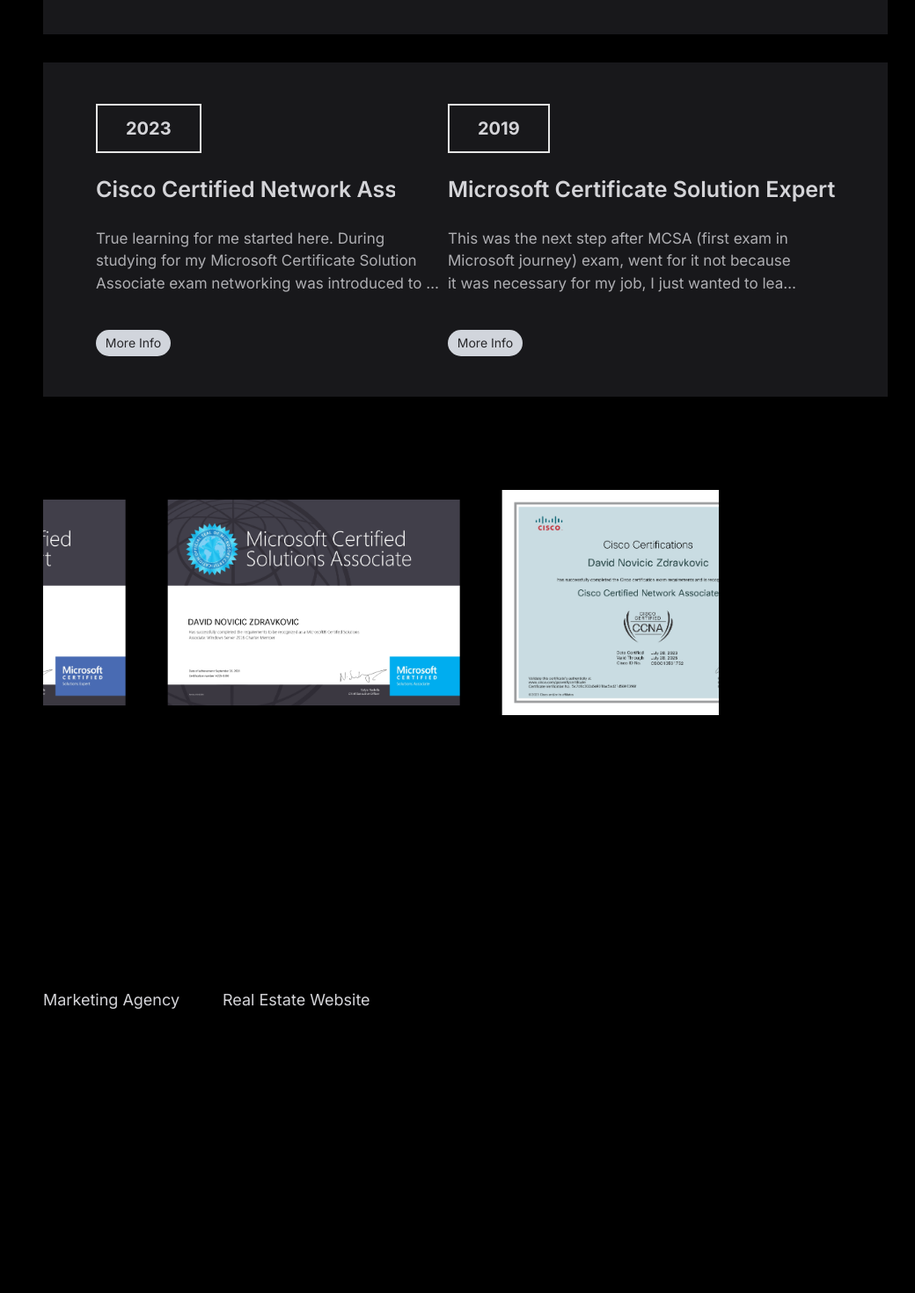
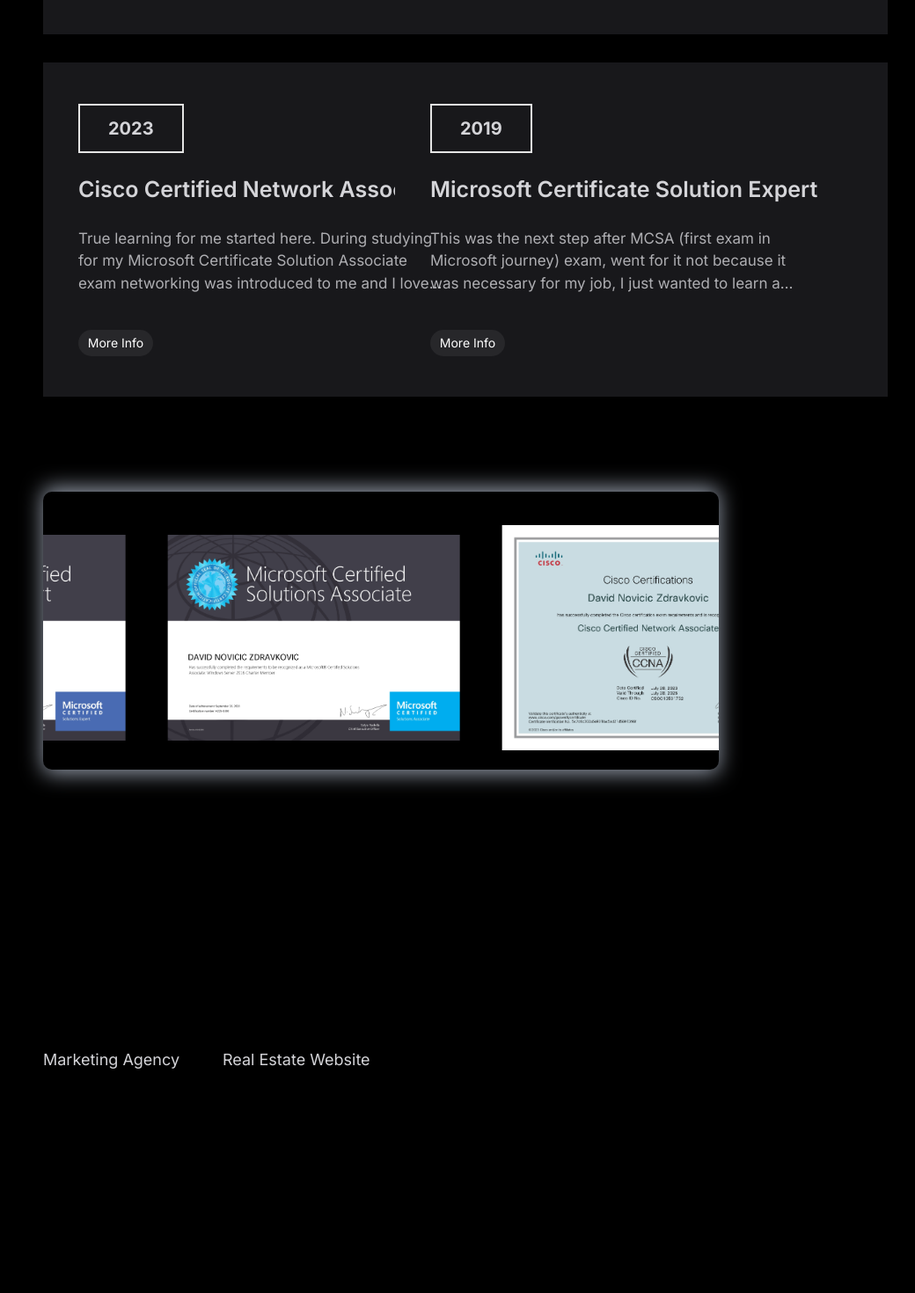
Before and after one commit to davidnovicic/davidnovicic.github.io, a Next.js app: page / in a window 1280 px wide. Shown: the part 1980-3450 px from the top of the page at 88% size, without its empty margins (207-1247 px from the left). Built offline with nearby package versions, Linux system fonts and the light colour scheme; no server answers.

Commit message:
changed some staff, relax

```diff
--- a/components/Contact.tsx
+++ b/components/Contact.tsx
@@ -17,7 +17,7 @@
     >
       <div className=" mx-auto grid grid-col-1 md:grid-cols-2 w-[60%]">
         <div className="flex place-items-center">
-          <div className="absolute z-10 flex flex-col ml-12 mt-10 ">
+          <div className="absolute z-10 flex flex-col ml-12 mt-17 ">
             <div className="flex -ml-5 md:ml-5">
               <div className=" md:w-[6.5.rem] md:h-[6.5rem] w-[5rem] h-[5rem]  rounded-full">
                 <FaMapMarkedAlt className="md:w-[4rem] md:h-[2rem] w-[2.5rem] h-[2.5rem] text-white" />
--- a/components/Projects.tsx
+++ b/components/Projects.tsx
@@ -59,11 +59,11 @@
     <div className="overflow-x-hidden">
       {moreInfo === -1 && (
         <div className="">
-          <div id="Projects" className=" bg-black py-10">
+          <div id="Projects" className=" bg-black py-7">
             <h1
               data-aos="fade-right"
               data-aos-delay="600"
-              className="text-zinc-300 ml-25 md:ml-95 py-20 text-5xl"
+              className="text-zinc-300 ml-22 md:ml-95 py-20 text-5xl"
             >
               {" "}
               Projects{" "}
@@ -90,7 +90,7 @@
                       />
                       <button
                         onClick={() => handleInfo(index)}
-                        className="absolute bottom-0 left-0 ml-6 mb-3 mt-1 group focus:scale-120 duration-100 hover:scale-120 hover:bg-zinc-900 hover:text-white active:scale-105 flex items-center justify-center gap-2 h-[1.5rem] w-[5rem] bg-gray-200 text-zinc-900 border-1 border-gray-300 rounded-full outline-none transition-all text-xs"
+                        className="absolute bottom-0 left-0 ml-6 mb-3 mt-1 group focus:scale-120 duration-100 hover:scale-120 hover:text-white active:scale-105 flex items-center justify-center gap-2 h-[1.5rem] w-[5rem] bg-zinc-800 text-white rounded-full outline-none transition-all text-xs"
                       >
                         {" "}
                         More Info
@@ -122,7 +122,7 @@
             <div
               data-aos="fade-left"
               data-aos-delay="400"
-              className="hover:scale-105 transform transition-all duration-100 mt-2 ml-8 md:-ml-7 bg-zinc-900 w-[340px] h-[350px] md:w-[450px] md:h-[350px] "
+              className="rounded-lg hover:scale-105 transform transition-all duration-100 mt-2 ml-8 md:-ml-7 bg-zinc-900 w-[340px] h-[350px] md:w-[450px] md:h-[350px] "
             >
               <div className=" mt-10 ml-10">
                 <h1 className="text-xl md:text-3xl text-zinc-200 font-semibold">
@@ -168,12 +168,12 @@
             <div
               data-aos="fade-left"
               data-aos-delay="400"
-              className="ml-10 md:ml-75 mt-7 md:mt-12 w-[270px] "
+              className=" ml-10 md:ml-75 mt-7 md:mt-12 w-[270px] "
             >
               <h1 className="ml-1 text-zinc-300 whitespace-nowrap text-[20px] md:text-[18px]">
                 Real Estate Website
               </h1>
-              <div className="-mt-1 md:-mt-3 relative h-[270px] bg-zinc-900  hover:scale-105 transform transition-all duration-700 font-semibold">
+              <div className="rounded-lg -mt-1 md:-mt-3 relative h-[270px] bg-zinc-900  hover:scale-105 transform transition-all duration-700 font-semibold">
                 <Image
                   src={project4}
                   alt=""
@@ -215,7 +215,7 @@
               <div
                 data-aos="fade-left"
                 data-aos-delay="400"
-                className="-mt-1 relative h-[270px] w-[280px] bg-zinc-900  hover:scale-105 transform transition-all duration-100 font-semibold"
+                className="rounded-lg -mt-1 relative h-[270px] w-[280px] bg-zinc-900  hover:scale-105 transform transition-all duration-100 font-semibold"
               >
                 <Image
                   src={project2}
@@ -235,7 +235,7 @@
             <div
               data-aos="fade-left"
               data-aos-delay="400"
-              className="hover:scale-105 duration-500 mt-7 md:mt-14 md:ml-30 bg-zinc-900 w-[340px] h-[400px] md:w-[500px] md:h-[300px] "
+              className="rounded-lg hover:scale-105 duration-500 mt-7 md:mt-14 md:ml-30 bg-zinc-900 w-[340px] h-[400px] md:w-[500px] md:h-[300px] "
             >
               <div className=" py-10 mt-7 md:py-1 ml-10  ">
                 <h1 className="text-2xl md:text-3xl text-zinc-200 font-semibold">
--- a/components/SecondSlider.tsx
+++ b/components/SecondSlider.tsx
@@ -13,8 +13,10 @@
   const images = [azure, expert, associate, cisco];
 
   return (
-    <div className="bg-black overflow-x-hidden py-10">
-      <div className="bg-black md:pt-[1rem] flex w-[80%] md:w-[60%] mx-auto overflow-hidden">
+    <div className="bg-black overflow-x-hidden py-20">
+      <div className="relative">
+        <div className=" rounded-md relative z-20 w-[80%] md:w-[60%] mx-auto">
+          <div className="bg-black md:pt-[1rem] flex md:w-[100%] mx-auto overflow-hidden rounded-lg">
             <motion.div
               initial={{ x: 0 }}
               animate={{ x: "-100%" }}
@@ -145,6 +147,9 @@
             </motion.div>
           </div>
         </div>
+        <div className="w-[83%] md:w-[60%] mx-auto absolute -inset-1 rounded-md blur-md bg-gradient-to-br bg-gray-400 z-10"></div>
+      </div>
+    </div>
   );
 };
 
--- a/components/Services.tsx
+++ b/components/Services.tsx
@@ -45,7 +45,7 @@
         <div
           data-aos="zoom-in"
           data-aos-delay="200"
-          className="rounded-2xl h-[380px] bg-zinc-900 hover:scale-110 transform transition-all duration-300 hover:-rotate-6 font-semibold text-center p-[2rem]"
+          className="rounded-2xl h-[400px] md:h-[380px] bg-zinc-900 hover:scale-110 transform transition-all duration-300 hover:-rotate-6 font-semibold text-center p-[2rem]"
         >
           {" "}
           <h1 className="text-[20px] md:text-[30px] mt-[1.5rem] mb-[1.5rem] ">
--- a/components/Skills.tsx
+++ b/components/Skills.tsx
@@ -17,9 +17,9 @@
           {" "}
           Education & <span> Skill </span>{" "}
         </h1>
-        <div className="w-[100%] items-center justify-center pt-[4rem] md:pt-[5rem] grid grid-col-1 md:grid-cols-2 gap-[2rem]">
+        <div className=" w-[100%] items-center justify-center pt-[4rem] md:pt-[5rem] grid grid-col-1 md:grid-cols-2 gap-[2rem]">
           <div
-            className={`bg-zinc-900 ${
+            className={`bg-zinc-900 rounded-3xl md:rounded-none ${
               moreInfo
                 ? "w-[320px] h-[370px] md:w-[560px] md:h-[380px]"
                 : "w-[400px] h-[450px] md:w-[560px] md:h-[480px]"
@@ -34,7 +34,7 @@
             />
           </div>
           <div
-            className={`bg-zinc-900 ${
+            className={`bg-zinc-900 rounded-3xl md:rounded-none ${
               moreInfo
                 ? "w-[320px] h-[370px] md:w-[560px] md:h-[380px]"
                 : "w-[400px] h-[540px] md:w-[560px] md:h-[480px]"
@@ -49,7 +49,7 @@
             />
           </div>
           <div
-            className={`bg-zinc-900 ${
+            className={`bg-zinc-900 rounded-3xl md:rounded-none ${
               moreInfo
                 ? "w-[320px] h-[370px] md:w-[560px] md:h-[380px]"
                 : "w-[400px] h-[470px] md:w-[560px] md:h-[460px]"
@@ -64,7 +64,7 @@
             />
           </div>
           <div
-            className={`bg-zinc-900 ${
+            className={`bg-zinc-900 rounded-3xl md:rounded-none ${
               moreInfo
                 ? "w-[320px] h-[370px] md:w-[560px] md:h-[380px]"
                 : "w-[400px] h-[450px] md:w-[560px] md:h-[460px]"
--- a/components/SkillsItem.tsx
+++ b/components/SkillsItem.tsx
@@ -10,8 +10,8 @@
 
 const SkillsItem = ({ title, year, des, moreInfo, stateInfo }: Props) => {
   return (
-    <div className="mt-12 md:mt-15 ml-15 mb-10 items-center justify-center ">
-      <span className="px-[2rem] text-zinc-300 py-[0.9rem] font-bold text-[20px] border-[2px]">
+    <div className=" mt-15 md:mt-15 ml-10 mb-10 items-center justify-center ">
+      <span className=" px-[2rem] text-zinc-300 py-[0.9rem] font-bold text-[20px] border-[2px]">
         {year}
       </span>
       <h1 className=" capitalize font-semibold mb-[1rem] mt-9 text-[20px] sm:text-[25px] md:text-[25px] text-zinc-300 ">
@@ -26,7 +26,7 @@
       </p>
       <button
         onClick={() => moreInfo()}
-        className=" group-hover:translate-x-1 group-hover:-translate-y-1 hover:scale-120  hover:bg-transparent hover:border-1 duration-300 hover:text-white mt-10 bg bg-gray-300 text-zinc-800 text-sm rounded-full w-[85px] h-[30px]"
+        className=" group-hover:translate-x-1 group-hover:-translate-y-1 hover:scale-120  hover:bg-transparent hover:border-1 duration-300 hover:text-white mt-10 bg bg-zinc-800 text-white text-sm rounded-full w-[85px] h-[30px]"
       >
         {" "}
         {stateInfo ? "More Info" : "Hide"}{" "}
```
Lines whose indentation alone changed are shown as unchanged.
